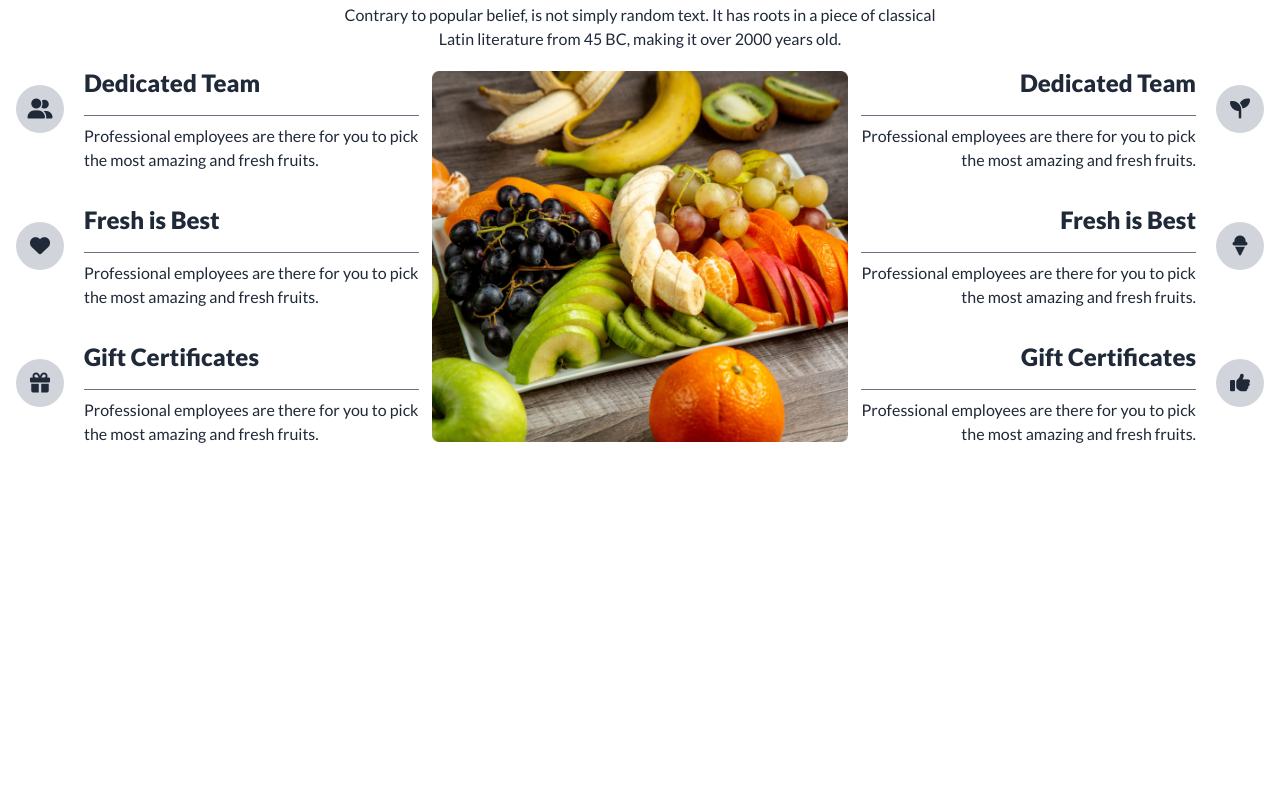
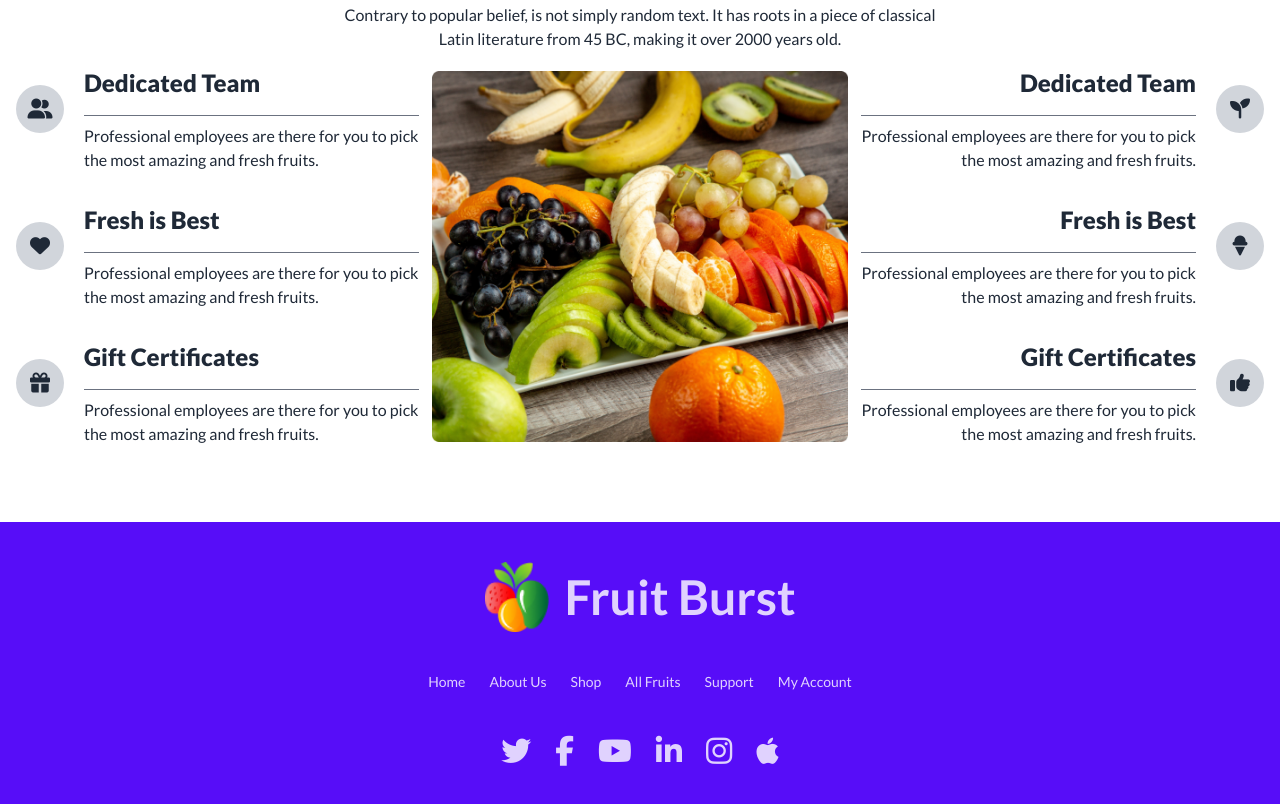
Before and after one commit to TahsinAhammed16/miles3a-fruit-brust, a plain HTML site: page index.html in a window 1280 px wide. Shown: the part 2879-3683 px from the top of the page. Before the commit the page ends 3401 px from the top, so only its background shows below. Drawn offline with nearby package versions, Linux system fonts and the light colour scheme.

Commit message:
footer complete

```diff
--- a/index.html
+++ b/index.html
@@ -699,9 +699,31 @@
             </div>
         </section>
     </main>
-    <!-- footer section  -->
-    <footer>
-
+    <!-- footer section -->
+    <footer class="footer footer-center p-10 bg-primary text-primary-content">
+        <!-- logo -->
+        <div class="flex items-center gap-4">
+            <img class="w-8 lg:w-16" src="./images/logo.png" alt="">
+            <h1 class="font-bold text-5xl">Fruit Burst</h1>
+        </div>
+        <div class="grid grid-flow-col gap-6">
+            <a class="link link-hover">Home</a>
+            <a class="link link-hover">About Us</a>
+            <a class="link link-hover">Shop</a>
+            <a class="link link-hover">All Fruits</a>
+            <a class="link link-hover">Support</a>
+            <a class="link link-hover">My Account</a>
+        </div>
+        <div>
+            <div class="grid grid-flow-col gap-6 text-3xl">
+                <a href=""><i class="fa-brands fa-twitter"></i></a>
+                <a href=""><i class="fa-brands fa-facebook-f"></i></a>
+                <a href=""><i class="fa-brands fa-youtube"></i></a>
+                <a href=""><i class="fa-brands fa-linkedin-in"></i></a>
+                <a href=""><i class="fa-brands fa-instagram"></i></a>
+                <a href=""><i class="fa-brands fa-apple"></i></a>
+            </div>
+        </div>
     </footer>
 </body>
 
```
